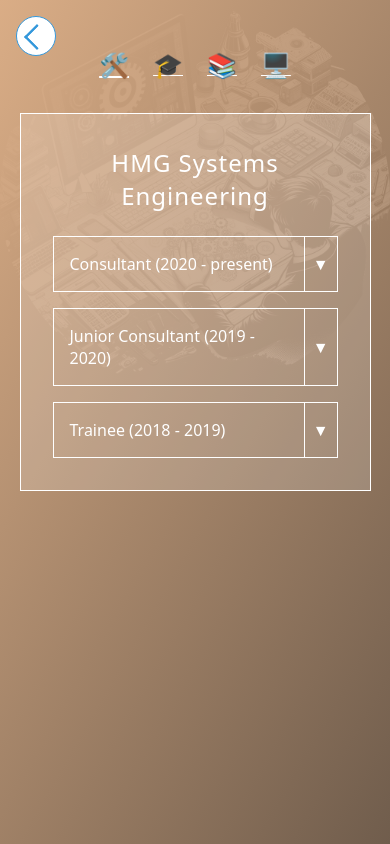
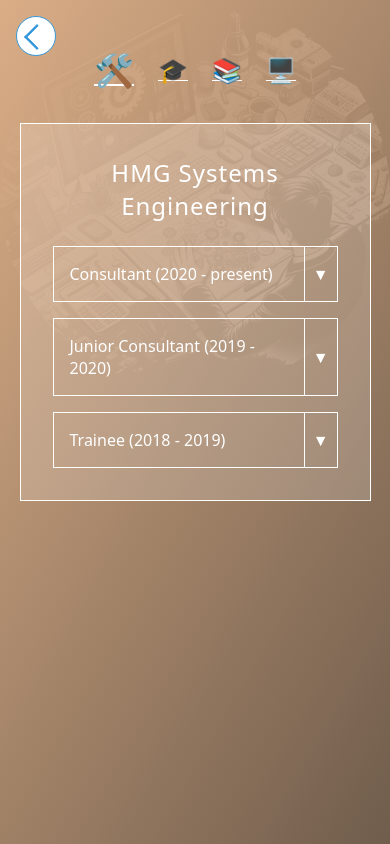
Before and after one commit to nck974/nichoko, an Angular app: page /career in a window 390 px wide. Built offline with nearby package versions, Linux system fonts and the light colour scheme.

Commit message:
Fix navigation scrolling down the page

```diff
--- a/src/app/sites/cv/cv.component.scss
+++ b/src/app/sites/cv/cv.component.scss
@@ -43,6 +43,10 @@
         font-size: x-large;
     }
 
+    .control-selected .control-icon {
+        font-size: xx-large;
+    }
+
     .control-text {
         display: none;
     }
```
